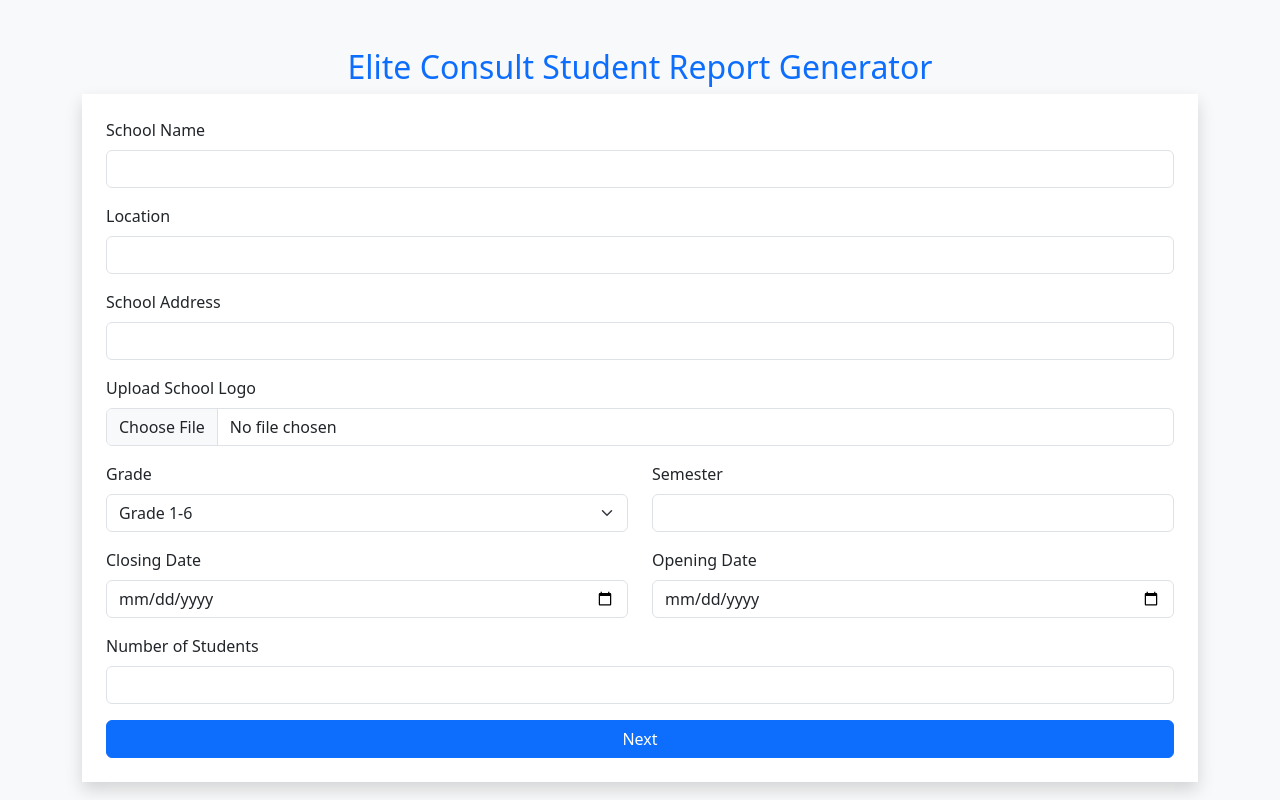
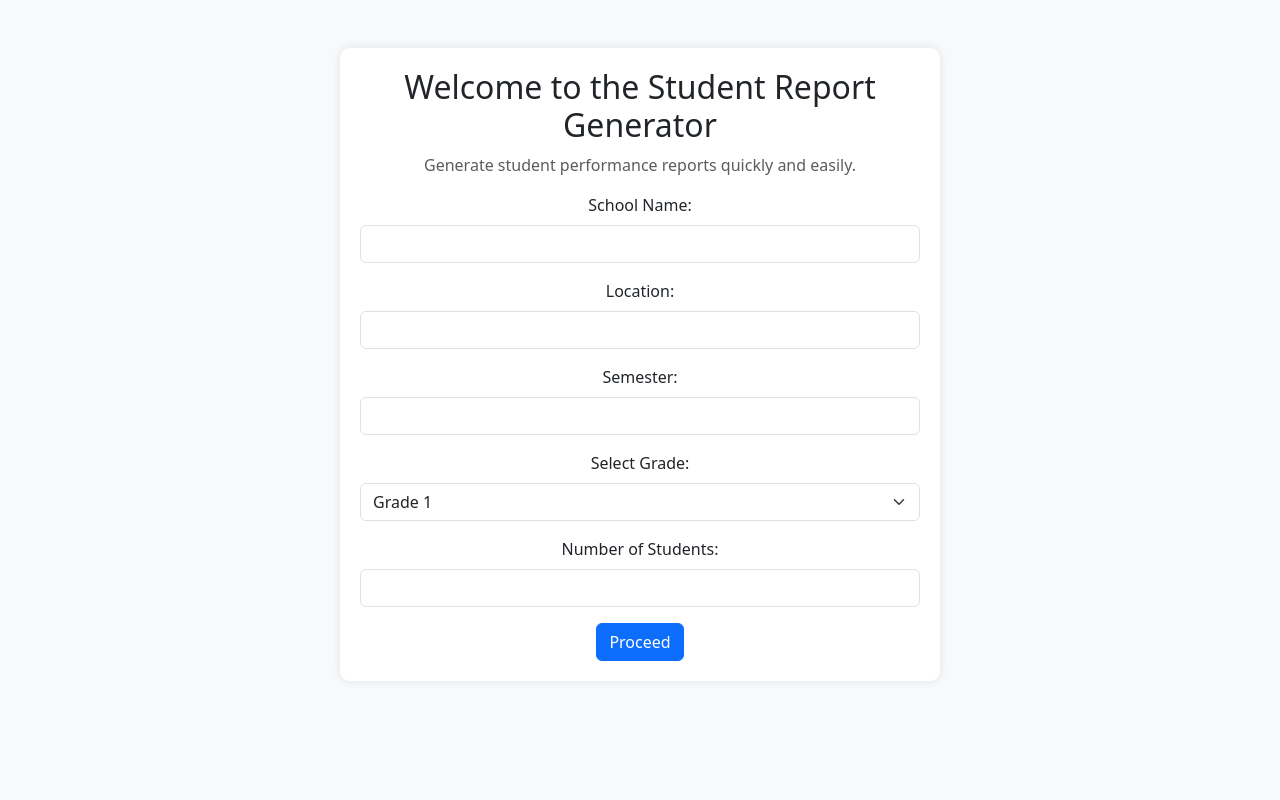
Before and after one commit to osei222/elite_report, a Flask app: page / in a window 1280 px wide. Run offline with Flask 3, Linux system fonts and the light colour scheme; some libraries are stand-ins or nearby versions.

Commit message:
Improved UI and functionality for student report system

```diff
--- a/app.py
+++ b/app.py
@@ -1,7 +1,7 @@
 from flask import Flask, render_template, request, session, redirect, url_for, send_file, flash
 from flask_sqlalchemy import SQLAlchemy
 from reportlab.lib.pagesizes import A4
-from reportlab.platypus import SimpleDocTemplate, Table, TableStyle, Paragraph, Spacer
+from reportlab.platypus import SimpleDocTemplate, Table, TableStyle, Paragraph, Spacer, Image
 from reportlab.lib import colors
 from reportlab.lib.styles import getSampleStyleSheet
 from io import BytesIO
@@ -116,6 +116,44 @@ def preview():
     return render_template('preview.html', students=students, school_details=school_details)
 
 
+@app.route('/generate-pdf')
+def generate_pdf():
+    students = session.get('students', [])
+    school_details = session.get('school_details', {})
+    buffer = BytesIO()
+    doc = SimpleDocTemplate(buffer, pagesize=A4)
+    elements = []
+    styles = getSampleStyleSheet()
+
+    # Add school name and details
+    elements.append(Paragraph(f"{school_details.get('school_name', 'School Name')} - Report", styles['Title']))
+    elements.append(Paragraph(f"Location: {school_details.get('location', '')}", styles['Normal']))
+    elements.append(Paragraph(f"Semester: {school_details.get('semester', '')}", styles['Normal']))
+    elements.append(Spacer(1, 12))
+
+    for student in students:
+        elements.append(Paragraph(f"Student Name: {student['name']}", styles['Heading2']))
+        data = [["Subject", "Class Score", "Exam Score", "Total", "Grade", "Remark"]]
+        for score in student['scores']:
+            data.append(
+                [score['subject'], score['class_score'], score['exam_score'], score['total_score'], score['grade'],
+                 score['remark']])
+
+        table = Table(data, colWidths=[100, 60, 60, 60, 50, 100])
+        table.setStyle(TableStyle([
+            ('BACKGROUND', (0, 0), (-1, 0), colors.grey),
+            ('TEXTCOLOR', (0, 0), (-1, 0), colors.whitesmoke),
+            ('ALIGN', (0, 0), (-1, -1), 'CENTER'),
+            ('GRID', (0, 0), (-1, -1), 1, colors.black)
+        ]))
+        elements.append(table)
+        elements.append(Spacer(1, 12))
+
+    doc.build(elements)
+    buffer.seek(0)
+    return send_file(buffer, as_attachment=True, download_name="student_report.pdf", mimetype='application/pdf')
+
+
 if __name__ == '__main__':
-    port = int(os.environ.get("PORT", 10000))
+    port = int(os.environ.get("PORT", 5000))
     app.run(host='0.0.0.0', port=port, debug=True)
--- a/templates/index.html
+++ b/templates/index.html
@@ -3,88 +3,67 @@
 <head>
     <meta charset="UTF-8">
     <meta name="viewport" content="width=device-width, initial-scale=1.0">
-    <title>Elite Consult Student Report Generator</title>
-    <link href="https://cdn.jsdelivr.net/npm/bootstrap@5.3.0/dist/css/bootstrap.min.css" rel="stylesheet">
-    <script src="https://code.jquery.com/jquery-3.6.0.min.js"></script>
+    <title>Student Report Generator</title>
+    <link rel="stylesheet" href="https://cdnjs.cloudflare.com/ajax/libs/bootstrap/5.3.0/css/bootstrap.min.css">
+    <style>
+        body {
+            background-color: #f8f9fa;
+        }
+        .container {
+            max-width: 600px;
+            background: #fff;
+            padding: 20px;
+            border-radius: 10px;
+            box-shadow: 0px 0px 10px rgba(0,0,0,0.1);
+            text-align: center;
+        }
+    </style>
 </head>
-<body class="bg-light">
+<body>
+    <div class="container mt-5">
+        <h2>Welcome to the Student Report Generator</h2>
+        <p class="text-muted">Generate student performance reports quickly and easily.</p>
 
-<div class="container mt-5">
-    <h2 class="text-center text-primary">Elite Consult Student Report Generator</h2>
-    <form action="/" method="POST" enctype="multipart/form-data" class="shadow p-4 bg-white">
-
-        <!-- School Details -->
+        <form action="{{ url_for('setup') }}" method="POST">
             <div class="mb-3">
-            <label class="form-label">School Name</label>
-            <input type="text" name="school_name" class="form-control" required>
+                <label for="school_name" class="form-label">School Name:</label>
+                <input type="text" class="form-control" name="school_name" required>
             </div>
 
             <div class="mb-3">
-            <label class="form-label">Location</label>
-            <input type="text" name="location" class="form-control" required>
+                <label for="location" class="form-label">Location:</label>
+                <input type="text" class="form-control" name="location" required>
             </div>
 
             <div class="mb-3">
-            <label class="form-label">School Address</label>
-            <input type="text" name="address" class="form-control" required>
+                <label for="semester" class="form-label">Semester:</label>
+                <input type="text" class="form-control" name="semester" required>
             </div>
 
-        <!-- Logo Upload with Preview -->
             <div class="mb-3">
-            <label class="form-label">Upload School Logo</label>
-            <input type="file" name="school_logo" id="logoInput" class="form-control" accept="image/*">
-            <img id="logoPreview" class="mt-2" src="" style="max-height: 100px; display: none;">
+                <label for="grade" class="form-label">Select Grade:</label>
+                <select class="form-select" name="grade" required>
+                    <option value="1">Grade 1</option>
+                    <option value="2">Grade 2</option>
+                    <option value="3">Grade 3</option>
+                    <option value="4">Grade 4</option>
+                    <option value="5">Grade 5</option>
+                    <option value="6">Grade 6</option>
+                    <option value="7">Grade 7</option>
+                    <option value="8">Grade 8</option>
+                    <option value="9">Grade 9</option>
+                </select>
             </div>
 
-        <div class="row">
-            <div class="col-md-6">
-                <label class="form-label">Grade</label>
-                <select name="grade" class="form-select" required>
-                    <option value="Grade 1-6">Grade 1-6</option>
-                    <option value="Grade 7-9">Grade 7-9</option>
-                </select>
-            </div>
-            <div class="col-md-6">
-                <label class="form-label">Semester</label>
-                <input type="text" name="semester" class="form-control" required>
-            </div>
+            <div class="mb-3">
+                <label for="num_students" class="form-label">Number of Students:</label>
+                <input type="number" class="form-control" name="num_students" min="1" required>
             </div>
 
-        <!-- New Fields for Closing & Opening Dates -->
-        <div class="row mt-3">
-            <div class="col-md-6">
-                <label class="form-label">Closing Date</label>
-                <input type="date" name="closing_date" class="form-control" required>
-            </div>
-            <div class="col-md-6">
-                <label class="form-label">Opening Date</label>
-                <input type="date" name="opening_date" class="form-control" required>
-            </div>
-        </div>
-
-        <div class="mb-3 mt-3">
-            <label class="form-label">Number of Students</label>
-            <input type="number" name="num_students" class="form-control" min="1" required>
-        </div>
-
-        <button type="submit" class="btn btn-primary w-100">Next</button>
+            <button type="submit" class="btn btn-primary">Proceed</button>
         </form>
     </div>
 
-<script>
-    $(document).ready(function () {
-        $("#logoInput").change(function () {
-            const file = this.files[0];
-            if (file) {
-                const reader = new FileReader();
-                reader.onload = function (e) {
-                    $("#logoPreview").attr("src", e.target.result).show();
-                };
-                reader.readAsDataURL(file);
-            }
-        });
-    });
-</script>
-
+    <script src="https://cdnjs.cloudflare.com/ajax/libs/bootstrap/5.3.0/js/bootstrap.bundle.min.js"></script>
 </body>
 </html>
```
Also changed, not shown: templates/preview.html (+67 -26 lines), templates/student_details.html (+50 -56 lines). Lines whose indentation alone changed are shown as unchanged.
